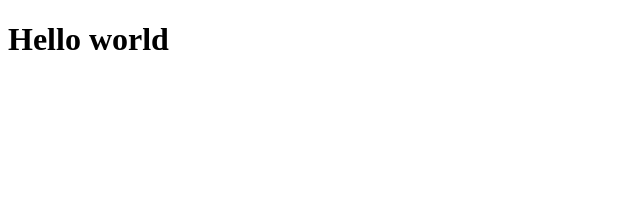
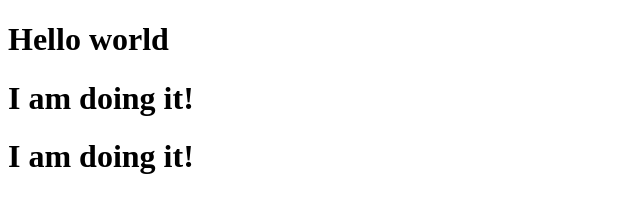
Before and after one commit to Frewoini/git-branch-practice, a plain HTML site: page index.html in a window 1280 px wide. Shown: the whole page, without its empty margins (0-640 px from the left). Drawn offline with Linux system fonts and the light colour scheme.

Commit message:
to add a new text

```diff
--- a/index.html
+++ b/index.html
@@ -8,5 +8,7 @@
 </head>
 <body>
     <h1>Hello world</h1>
+    <h1>I am doing it!<h1>
+        <h1>I am doing it!<h1>
 </body>
 </html>
```
